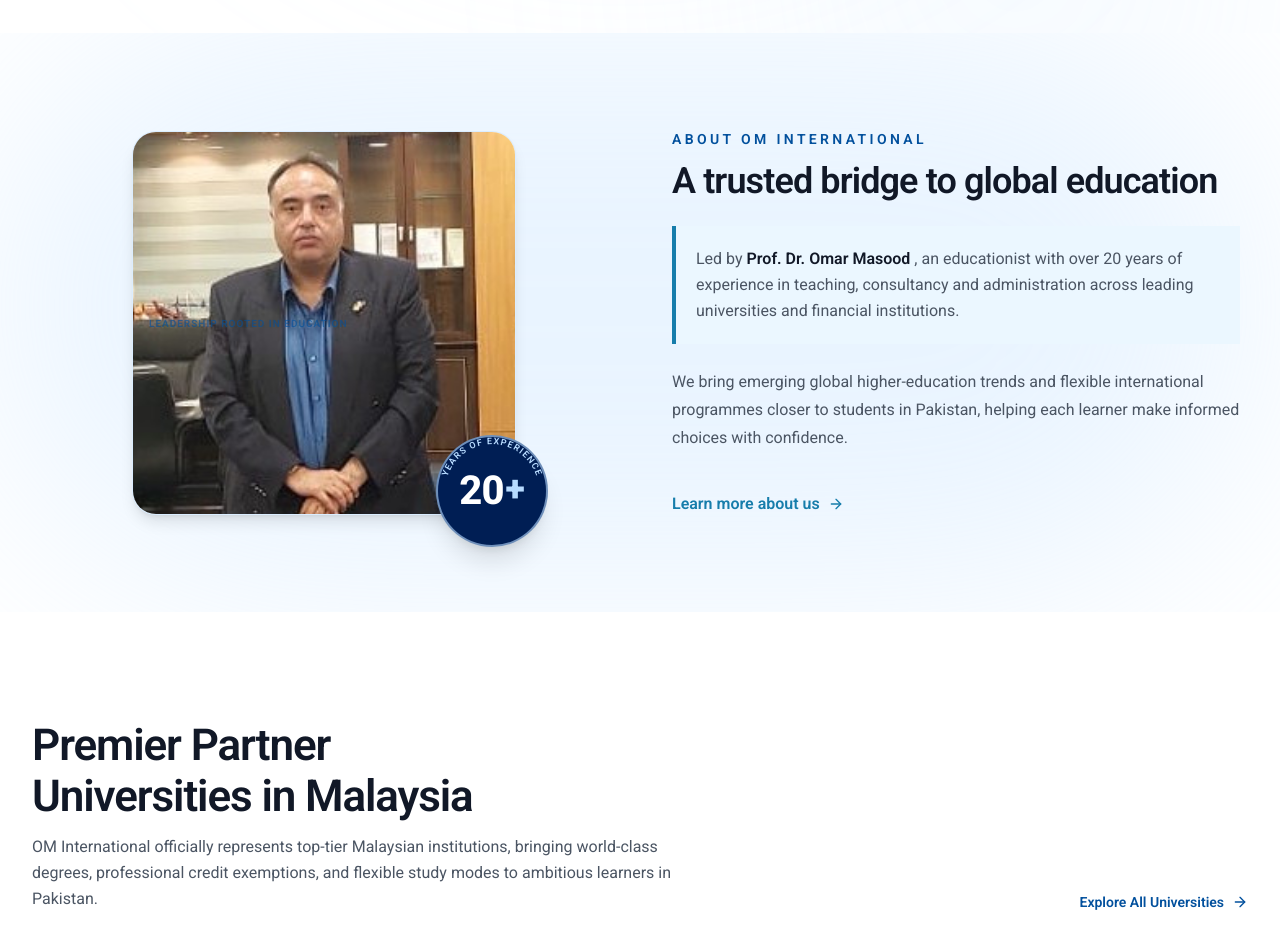
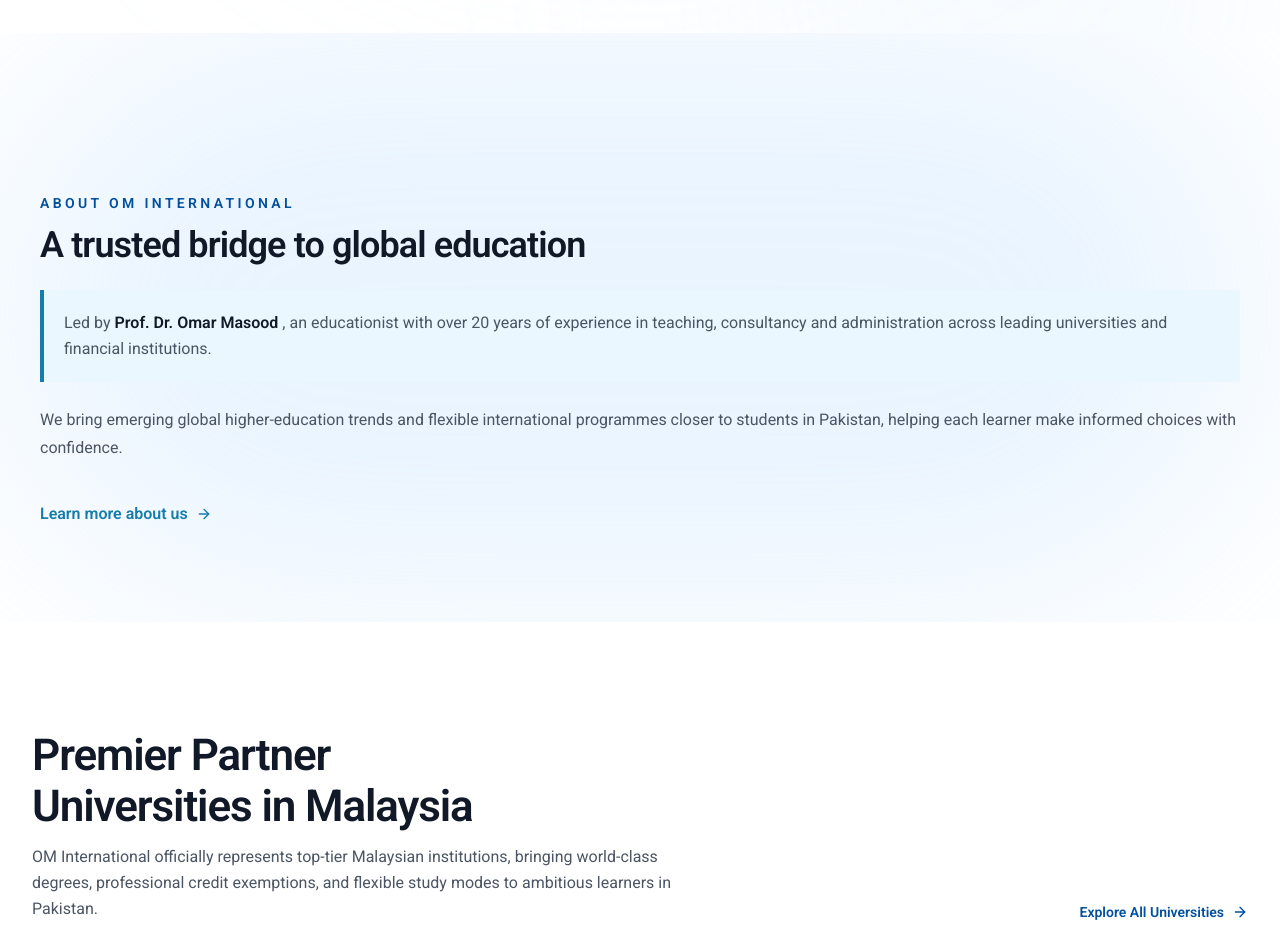
Before and after one commit to Laxitech/ominternational.com.pk, a Next.js app: page / in a window 1280 px wide. Shown: the part 1280-2206 px from the top of the page. Built offline with nearby package versions, Linux system fonts and the light colour scheme; no server answers.

Commit message:
removed the changes

```diff
--- a/src/components/home/about-preview.tsx
+++ b/src/components/home/about-preview.tsx
@@ -36,15 +36,19 @@ export default function AboutPreview() {
       />
 
       <div className="relative z-10 mx-auto max-w-7xl px-4 sm:px-6 lg:px-8">
-        <div className="grid grid-cols-1 gap-12 lg:grid-cols-2 lg:gap-16 items-center max-w-[1200px] mx-auto">
+        <div className="grid grid-cols-1 gap-12 lg:grid-cols-1 lg:gap-16 items-center max-w-[1200px] mx-auto">
           {/* Left: Portrait + overlapping experience counter */}
           <div
             className={cn(
-              "relative group lg:col-span-1 max-w-sm mx-auto w-full",
+              "relative  group lg:col-span-1 max-w-sm mx-auto w-full",
               active ? "about-reveal" : "opacity-0 motion-reduce:opacity-100",
             )}
           >
-            <div
+
+
+
+
+            {/* <div
               className={cn(
                 "relative aspect-[1/1] w-full max-w-md overflow-hidden rounded-3xl border border-primary-200/50 bg-surface shadow-lg",
                 "sm:aspect-[1/1] lg:max-w-none lg:aspect-[1/1]",
@@ -58,23 +62,11 @@ export default function AboutPreview() {
                 className="object-cover object-center"
               />
 
-              {/* Vertical leadership label along the left edge */}
-              <div
-                aria-hidden="true"
-                className={cn(
-                  "absolute left-4 top-1/2 -translate-y-1/2",
-                  "writing-mode-vertical-rl",
-                  "text-[10px] font-semibold uppercase tracking-widest",
-                  "text-primary/60",
-                  "hidden sm:block",
-                )}
-              >
-                LEADERSHIP ROOTED IN EDUCATION
-              </div>
-            </div>
+
+            </div> */}
 
             {/* Circular experience counter at bottom-right corner */}
-            <div
+            {/* <div
               className={cn(
                 "absolute z-20 rounded-full border-2 border-primary-200/60 bg-primary-900 shadow-xl text-on-dark",
                 // Inside bounds on mobile/tablet to avoid clipping
@@ -134,7 +126,7 @@ export default function AboutPreview() {
               </svg>
 
               <span className="sr-only">{display}+ years of experience</span>
-            </div>
+            </div> */}
           </div>
 
           {/* Right: Content */}
```
